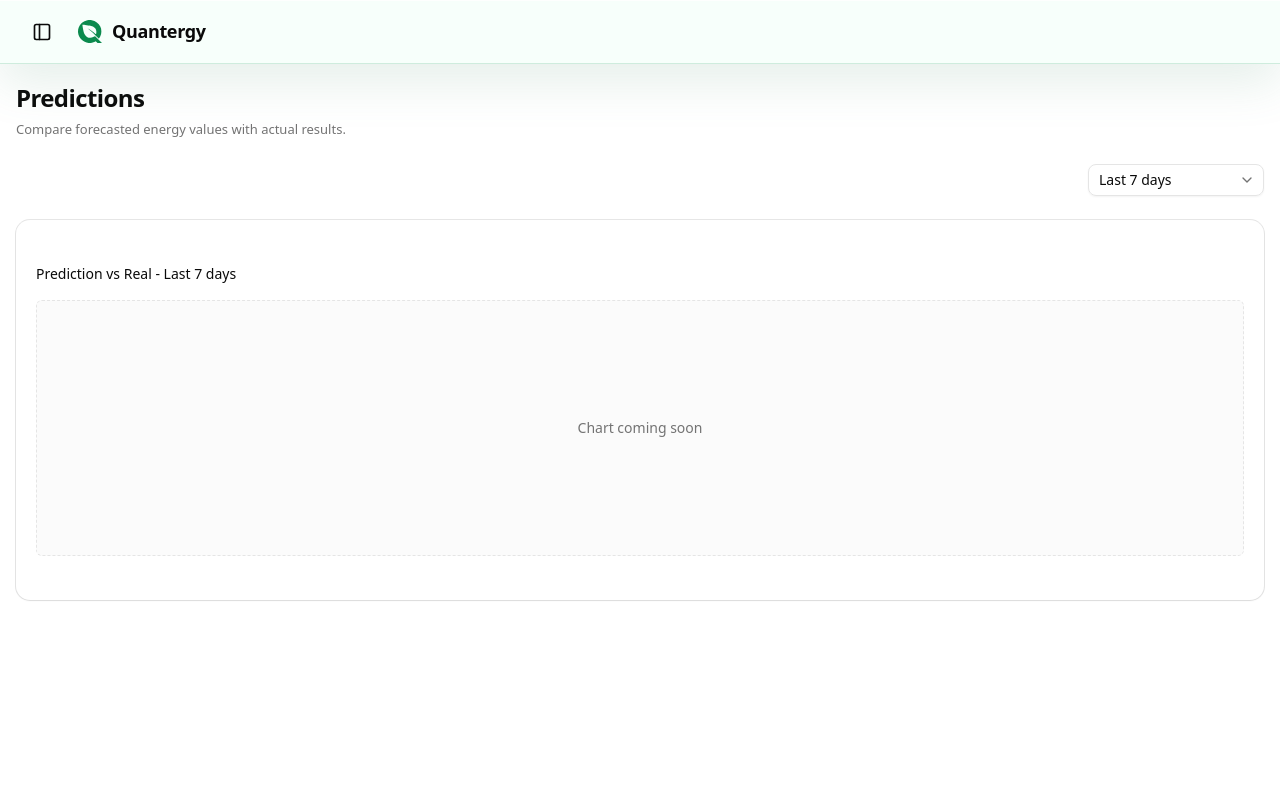
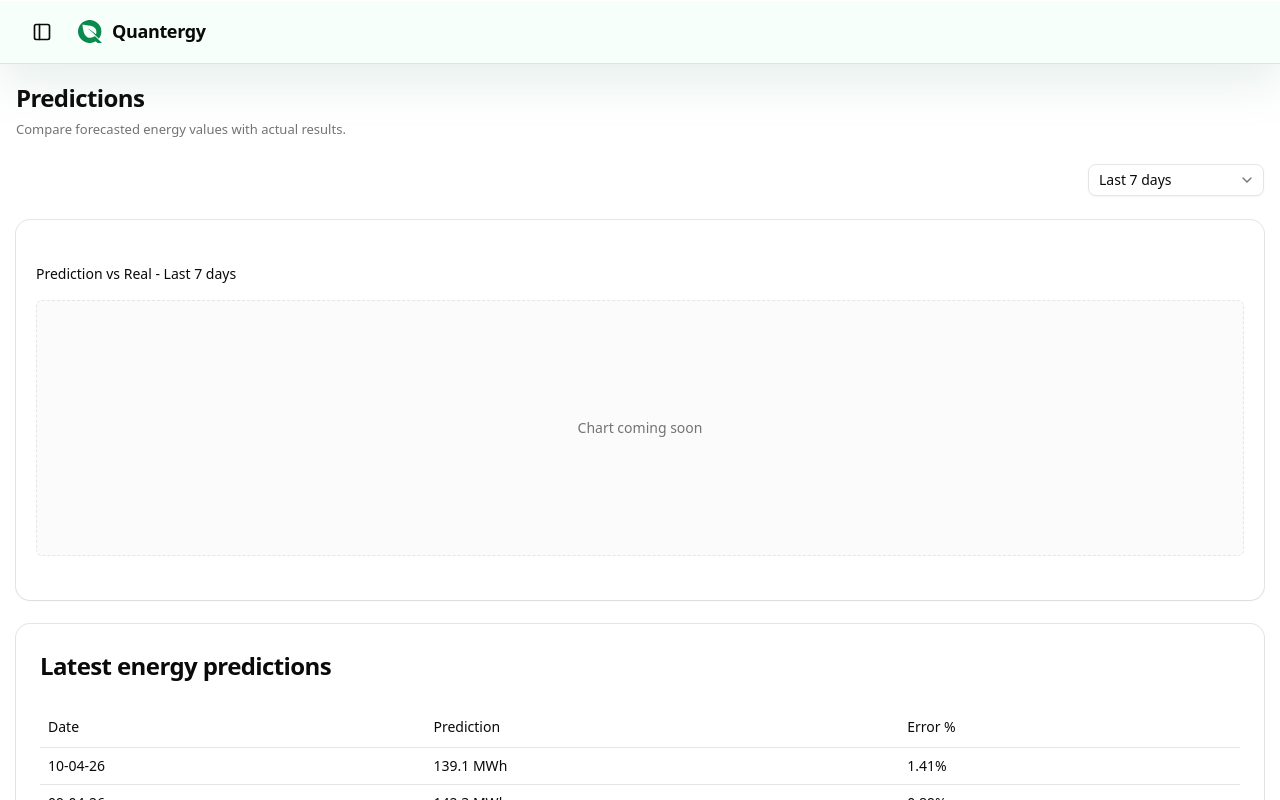
Before and after one commit to nicolasmorenog/quantergy-app, a Next.js app: page /predictions in a window 1280 px wide. Shown: the top 800 px of the page. Built offline with nearby package versions, Linux system fonts and the light colour scheme.

Commit message:
feat(predictions): split predictions view into chart and table

```diff
--- a/src/app/predictions/PredictionsView.tsx
+++ b/src/app/predictions/PredictionsChart.tsx
@@ -10,7 +10,7 @@ import {
   SelectTrigger,
   SelectValue,
 } from "@/components/ui/select";
-import styles from "./PredictionsView.module.css";
+import styles from "./PredictionsChart.module.css";
 
 const TIME_RANGE_PRESETS = {
   "7d": "Last 7 days",
@@ -19,7 +19,7 @@ const TIME_RANGE_PRESETS = {
   "all": "All time",
 } as const;
 
-export function PredictionsView() {
+export function PredictionsChart() {
   const [selectedRange, setSelectedRange] =
     useState<keyof typeof TIME_RANGE_PRESETS>("7d");
 
--- /dev/null
+++ b/src/app/predictions/PredictionsTable.tsx
@@ -0,0 +1,165 @@
+"use client";
+
+import { useState } from "react";
+import {
+  Table,
+  TableBody,
+  TableCell,
+  TableHead,
+  TableHeader,
+  TableRow,
+} from "@/components/ui/table";
+import { Card, CardContent, CardHeader, CardTitle } from "@/components/ui/card";
+import {
+  Dialog,
+  DialogContent,
+  DialogDescription,
+  DialogHeader,
+  DialogTitle,
+} from "@/components/ui/dialog";
+
+import styles from "./page.module.css";
+
+type PredictionRow = {
+  id: number;
+  date: string;
+  prediction: string;
+  error: string;
+  realValue: string;
+  difference: string;
+};
+
+const predictionRows: PredictionRow[] = [
+  {
+    id: 1,
+    date: "10-04-26",
+    prediction: "139.1 MWh",
+    error: "1.41%",
+    realValue: "137.2 MWh",
+    difference: "+1.9 MWh",
+  },
+  {
+    id: 2,
+    date: "09-04-26",
+    prediction: "142.3 MWh",
+    error: "0.89%",
+    realValue: "141.0 MWh",
+    difference: "+1.3 MWh",
+  },
+  {
+    id: 3,
+    date: "08-04-26",
+    prediction: "145.8 MWh",
+    error: "2.58%",
+    realValue: "142.1 MWh",
+    difference: "+3.7 MWh",
+  },
+  {
+    id: 4,
+    date: "07-04-26",
+    prediction: "137.6 MWh",
+    error: "1.69%",
+    realValue: "135.3 MWh",
+    difference: "+2.3 MWh",
+  },
+  {
+    id: 5,
+    date: "06-04-26",
+    prediction: "141.2 MWh",
+    error: "0.94%",
+    realValue: "139.9 MWh",
+    difference: "+1.3 MWh",
+  },
+];
+
+export function PredictionTable() {
+  const [selectedRow, setSelectedRow] = useState<PredictionRow | null>(null);
+  const [open, setOpen] = useState(false);
+
+  const handleRowClick = (row: PredictionRow) => {
+    setSelectedRow(row);
+    setOpen(true);
+  };
+
+  return (
+    <>
+      <Card>
+        <CardHeader>
+          <CardTitle className={styles.title}>
+            Latest energy predictions
+          </CardTitle>
+        </CardHeader>
+
+        <CardContent>
+          <Table>
+            <TableHeader>
+              <TableRow>
+                <TableHead>Date</TableHead>
+                <TableHead>Prediction</TableHead>
+                <TableHead>Error %</TableHead>
+              </TableRow>
+            </TableHeader>
+
+            <TableBody>
+              {predictionRows.map((row) => (
+                <TableRow
+                  key={row.id}
+                  onClick={() => handleRowClick(row)}
+                  className={styles.clickableRow}
+                >
+                  <TableCell>{row.date}</TableCell>
+                  <TableCell>{row.prediction}</TableCell>
+                  <TableCell>{row.error}</TableCell>
+                </TableRow>
+              ))}
+            </TableBody>
+          </Table>
+        </CardContent>
+      </Card>
+
+      <Dialog open={open} onOpenChange={setOpen}>
+        <DialogContent className={styles.dialogContent}>
+          {selectedRow && (
+            <>
+              <DialogHeader>
+                <DialogTitle>
+                  <strong>Prediction details</strong>
+                </DialogTitle>
+                <DialogDescription>
+                  Detailed forecast information for {selectedRow.date}.
+                </DialogDescription>
+              </DialogHeader>
+
+              <div className={styles.dialogBody}>
+                <div className={styles.detailItem}>
+                  <span>Date: </span>
+                  <strong>{selectedRow.date}</strong>
+                </div>
+
+                <div className={styles.detailItem}>
+                  <span>Prediction: </span>
+                  <strong>{selectedRow.prediction}</strong>
+                </div>
+
+                <div className={styles.detailItem}>
+                  <span>Real value: </span>
+                  <strong>{selectedRow.realValue}</strong>
+                </div>
+
+                <div className={styles.detailItem}>
+                  <span>Difference: </span>
+                  <strong>{selectedRow.difference}</strong>
+                </div>
+
+                <div className={styles.detailItem}>
+                  <span>Error: </span>
+                  <strong>{selectedRow.error}</strong>
+                </div>
+              </div>
+            </>
+          )}
+        </DialogContent>
+      </Dialog>
+    </>
+  );
+}
--- a/src/app/predictions/page.tsx
+++ b/src/app/predictions/page.tsx
@@ -1,6 +1,7 @@
 import styles from "./page.module.css";
 
-import { PredictionsView } from "./PredictionsView";
+import { PredictionsChart } from "./PredictionsChart";
+import { PredictionTable } from "./PredictionsTable";
 
 export default function PredictionsPage() {
   return (
@@ -12,7 +13,8 @@ export default function PredictionsPage() {
         </p>
       </div>
 
-      <PredictionsView />
+      <PredictionsChart />
+      <PredictionTable />
     </div>
   );
 }
--- /dev/null
+++ b/src/components/ui/dialog.tsx
@@ -0,0 +1,165 @@
+"use client"
+
+import * as React from "react"
+import { Dialog as DialogPrimitive } from "radix-ui"
+
+import { cn } from "@/lib/utils"
+import { Button } from "@/components/ui/button"
+import { XIcon } from "lucide-react"
+
+function Dialog({
+  ...props
+}: React.ComponentProps<typeof DialogPrimitive.Root>) {
+  return <DialogPrimitive.Root data-slot="dialog" {...props} />
+}
+
+function DialogTrigger({
+  ...props
+}: React.ComponentProps<typeof DialogPrimitive.Trigger>) {
+  return <DialogPrimitive.Trigger data-slot="dialog-trigger" {...props} />
+}
+
+function DialogPortal({
+  ...props
+}: React.ComponentProps<typeof DialogPrimitive.Portal>) {
+  return <DialogPrimitive.Portal data-slot="dialog-portal" {...props} />
+}
+
+function DialogClose({
+  ...props
+}: React.ComponentProps<typeof DialogPrimitive.Close>) {
+  return <DialogPrimitive.Close data-slot="dialog-close" {...props} />
+}
+
+function DialogOverlay({
+  className,
+  ...props
+}: React.ComponentProps<typeof DialogPrimitive.Overlay>) {
+  return (
+    <DialogPrimitive.Overlay
+      data-slot="dialog-overlay"
+      className={cn(
+        "fixed inset-0 isolate z-50 bg-black/10 duration-100 supports-backdrop-filter:backdrop-blur-xs data-open:animate-in data-open:fade-in-0 data-closed:animate-out data-closed:fade-out-0",
+        className
+      )}
+      {...props}
+    />
+  )
+}
+
+function DialogContent({
+  className,
+  children,
+  showCloseButton = true,
+  ...props
+}: React.ComponentProps<typeof DialogPrimitive.Content> & {
+  showCloseButton?: boolean
+}) {
+  return (
+    <DialogPortal>
+      <DialogOverlay />
+      <DialogPrimitive.Content
+        data-slot="dialog-content"
+        className={cn(
+          "fixed top-1/2 left-1/2 z-50 grid w-full max-w-[calc(100%-2rem)] -translate-x-1/2 -translate-y-1/2 gap-6 rounded-xl bg-popover p-6 text-sm text-popover-foreground ring-1 ring-foreground/10 duration-100 outline-none sm:max-w-md data-open:animate-in data-open:fade-in-0 data-open:zoom-in-95 data-closed:animate-out data-closed:fade-out-0 data-closed:zoom-out-95",
+          className
+        )}
+        {...props}
+      >
+        {children}
+        {showCloseButton && (
+          <DialogPrimitive.Close data-slot="dialog-close" asChild>
+            <Button
+              variant="ghost"
+              className="absolute top-4 right-4"
+              size="icon-sm"
+            >
+              <XIcon
+              />
+              <span className="sr-only">Close</span>
+            </Button>
+          </DialogPrimitive.Close>
+        )}
+      </DialogPrimitive.Content>
+    </DialogPortal>
+  )
+}
+
+function DialogHeader({ className, ...props }: React.ComponentProps<"div">) {
+  return (
+    <div
+      data-slot="dialog-header"
+      className={cn("flex flex-col gap-2", className)}
+      {...props}
+    />
+  )
+}
+
+function DialogFooter({
+  className,
+  showCloseButton = false,
+  children,
+  ...props
+}: React.ComponentProps<"div"> & {
+  showCloseButton?: boolean
+}) {
+  return (
+    <div
+      data-slot="dialog-footer"
+      className={cn(
+        "flex flex-col-reverse gap-2 sm:flex-row sm:justify-end",
+        className
+      )}
+      {...props}
+    >
+      {children}
+      {showCloseButton && (
+        <DialogPrimitive.Close asChild>
+          <Button variant="outline">Close</Button>
+        </DialogPrimitive.Close>
+      )}
+    </div>
+  )
+}
+
+function DialogTitle({
+  className,
+  ...props
+}: React.ComponentProps<typeof DialogPrimitive.Title>) {
+  return (
+    <DialogPrimitive.Title
+      data-slot="dialog-title"
+      className={cn("leading-none font-medium", className)}
+      {...props}
+    />
+  )
+}
+
+function DialogDescription({
+  className,
+  ...props
+}: React.ComponentProps<typeof DialogPrimitive.Description>) {
+  return (
+    <DialogPrimitive.Description
+      data-slot="dialog-description"
+      className={cn(
+        "text-sm text-muted-foreground *:[a]:underline *:[a]:underline-offset-3 *:[a]:hover:text-foreground",
+        className
+      )}
+      {...props}
+    />
+  )
+}
+
+export {
+  Dialog,
+  DialogClose,
+  DialogContent,
+  DialogDescription,
+  DialogFooter,
+  DialogHeader,
+  DialogOverlay,
+  DialogPortal,
+  DialogTitle,
+  DialogTrigger,
+}
```
Also changed, not shown: src/app/predictions/PredictionsChart.module.css (renamed from src/app/predictions/PredictionsView.module.css).
